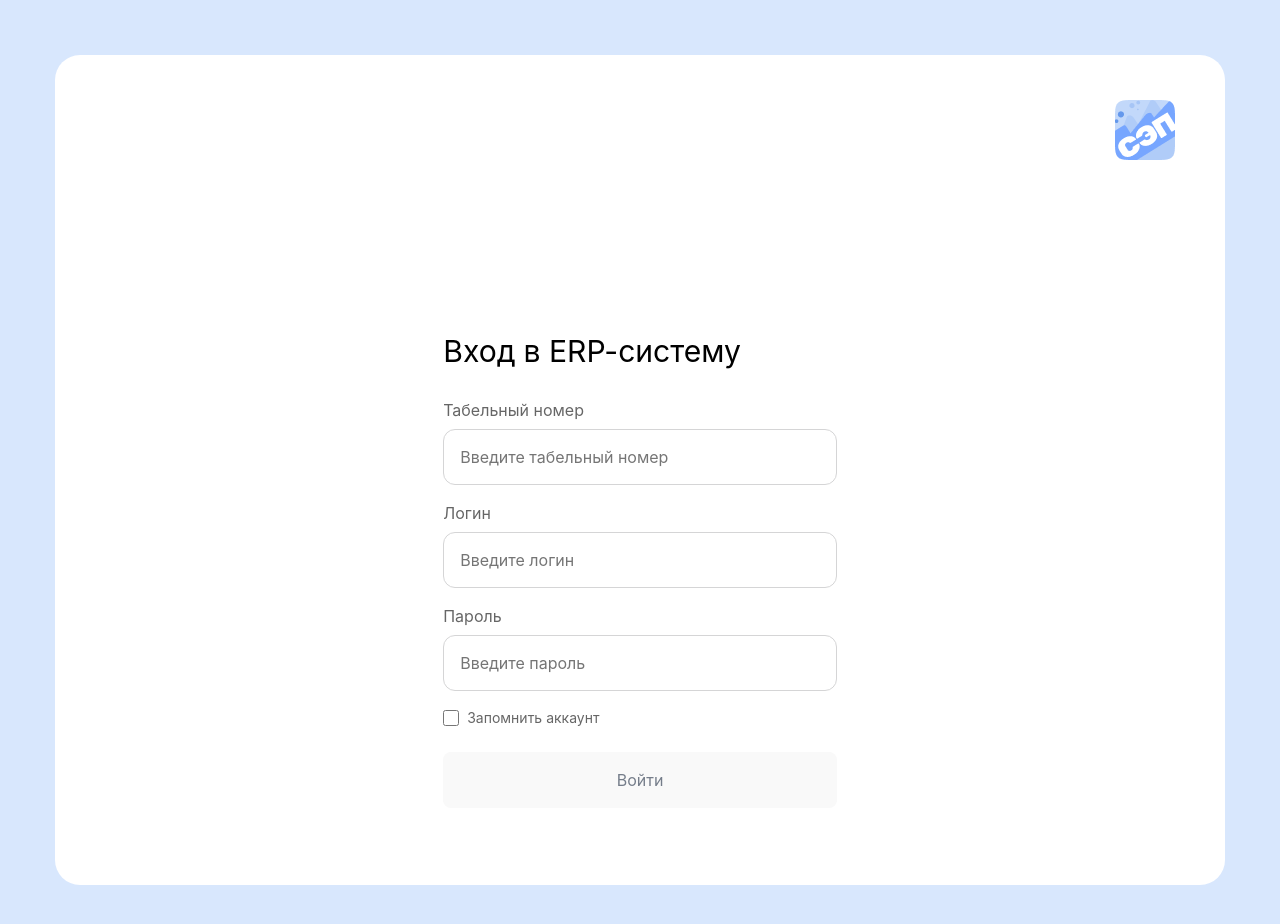
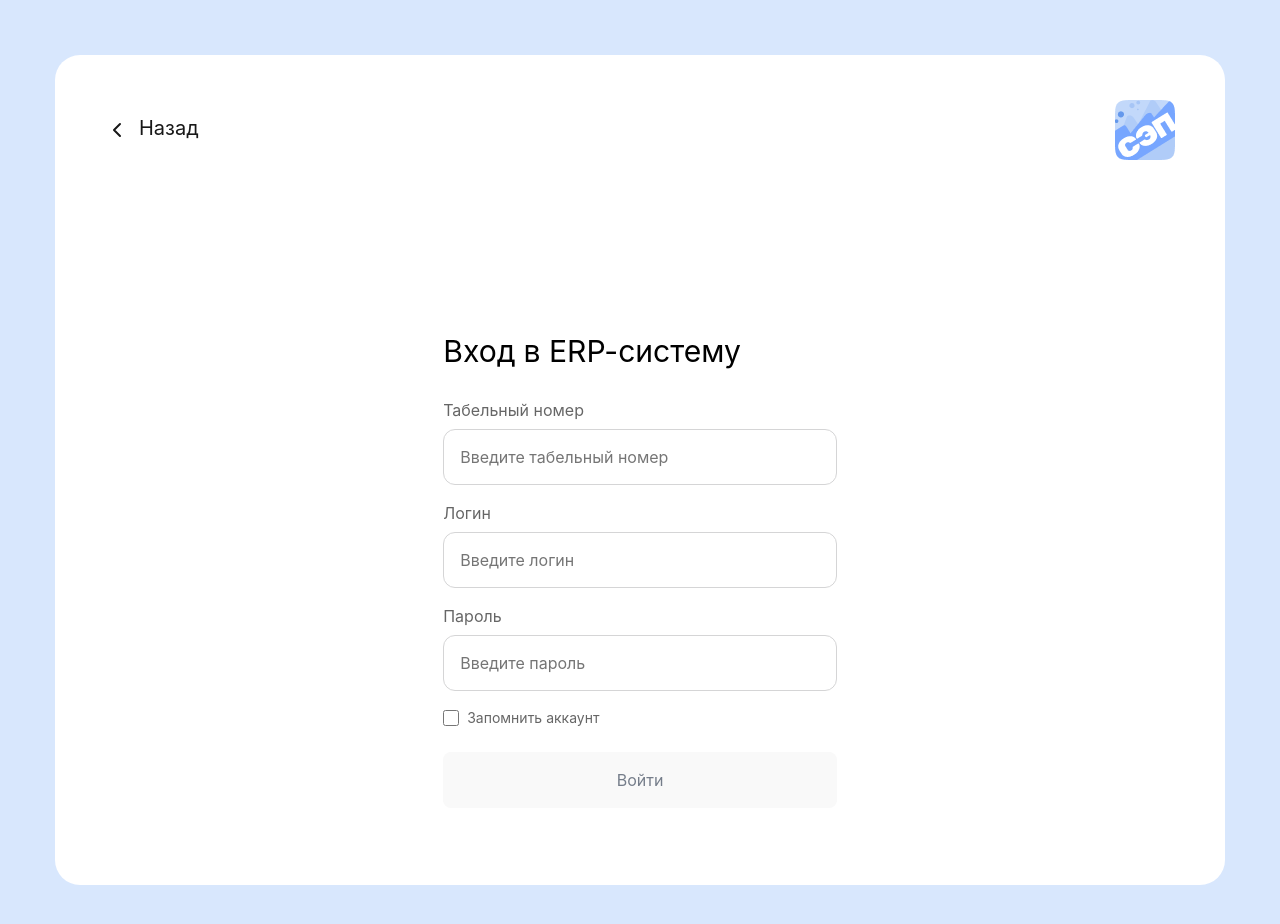
Before and after one commit to npoamotiv/npoamotiv-frontend, a Vue app: page /login in a window 1280 px wide. Both pictures are taken after a click on the element "Добавить аккаунт". Shown: the top 924 px of the page. Built offline with nearby package versions, Linux system fonts and the light colour scheme; no server answers.

Commit message:
Add back navigation to LoginForm and emit reset event; update LoginPage to handle state reset

```diff
--- a/src/components/LoginForm.vue
+++ b/src/components/LoginForm.vue
@@ -1,5 +1,25 @@
 <template>
-  <img src="/sap.png" alt="sap logo." class="login-logo" />
+  <div class="login-header">
+    <div class="back-arrow" @click="backToList()">
+      <svg
+        width="24"
+        height="24"
+        viewBox="0 0 24 24"
+        fill="none"
+        xmlns="http://www.w3.org/2000/svg"
+      >
+        <path
+          d="M15 18L9 12L15 6"
+          stroke="#181818"
+          stroke-width="2"
+          stroke-linecap="round"
+          stroke-linejoin="round"
+        />
+      </svg>
+      <p class="back-arrow-text">Назад</p>
+    </div>
+    <img src="/sap.png" alt="sap logo." class="login-logo" />
+  </div>
   <form @submit.prevent="handleSubmit" class="login-form">
     <h1 class="login-title">Вход в ERP-систему</h1>
 
@@ -55,6 +75,10 @@ import { useRouter } from 'vue-router';
 import { useAuth } from '../composables/useAuth.ts';
 import FormInput from './FormInput.vue';
 import { useToast } from 'vue-toastification';
+
+interface Emits {
+  (e: 'reset-account-state'): void;
+}
 
 const router = useRouter();
 const { loginUser, loading, error } = useAuth();
@@ -125,6 +149,11 @@ const handleSubmit = async () => {
     });
   }
 };
+const emit = defineEmits<Emits>();
+
+const backToList = () => {
+  emit('reset-account-state');
+};
 </script>
 
 <style scoped>
@@ -134,10 +163,6 @@ const handleSubmit = async () => {
   text-align: start;
   color: var(--black-color);
   margin-bottom: 1.875rem;
-}
-.login-logo {
-  align-self: flex-end;
-  margin-bottom: 143px;
 }
 
 .login-form {
@@ -199,4 +224,25 @@ input[type='checkbox'] {
   font-size: 0.875rem;
   user-select: none;
 }
+.back-arrow {
+  display: flex;
+  gap: 10px;
+  & svg {
+    cursor: pointer;
+  }
+}
+.back-arrow-text {
+  font-weight: 400;
+  font-size: 1.25rem;
+  color: #181818;
+  line-height: 1;
+  cursor: pointer;
+}
+.login-header {
+  display: flex;
+  justify-content: space-between;
+  align-items: center;
+  margin-bottom: 143px;
+  width: 100%;
+}
 </style>
--- a/src/pages/LoginPage.vue
+++ b/src/pages/LoginPage.vue
@@ -2,7 +2,7 @@
   <div class="page-wrapper">
     <div class="login-container">
       <SigninForm v-if="activeForm == 'signin'" @add-account="handleAddAccount"/>
-      <LoginForm v-else-if="activeForm == 'login'"/>
+      <LoginForm v-else-if="activeForm == 'login'" @reset-account-state="resetAccountState"/>
     </div>
   </div>
 </template>
@@ -18,6 +18,10 @@ const activeForm = ref<'signin' | 'login'>('signin');
 const handleAddAccount = () => {
   activeForm.value = 'login';
 };
+
+const resetAccountState = () => {
+  activeForm.value = 'signin';
+}
 </script>
 
 <style scoped>
```
